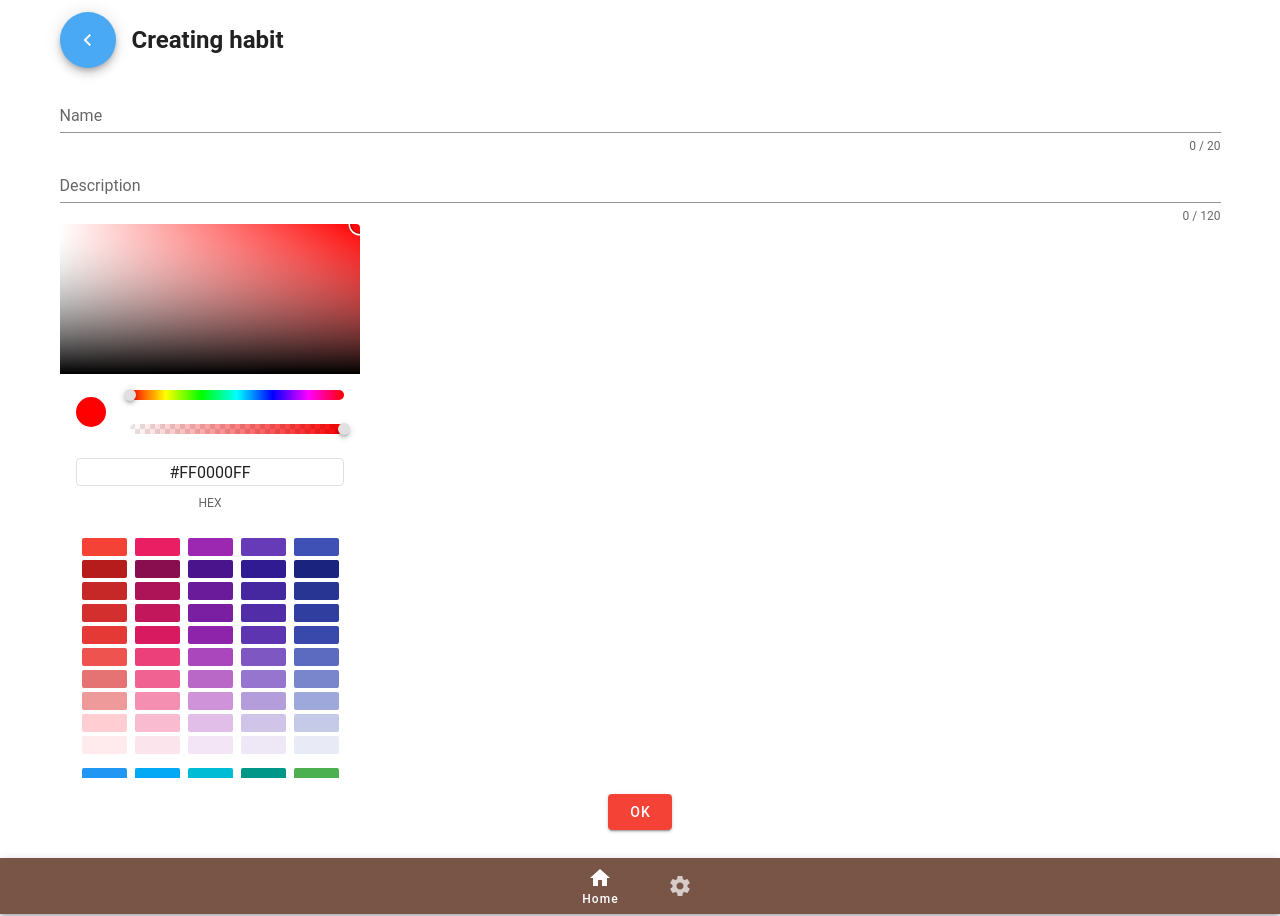
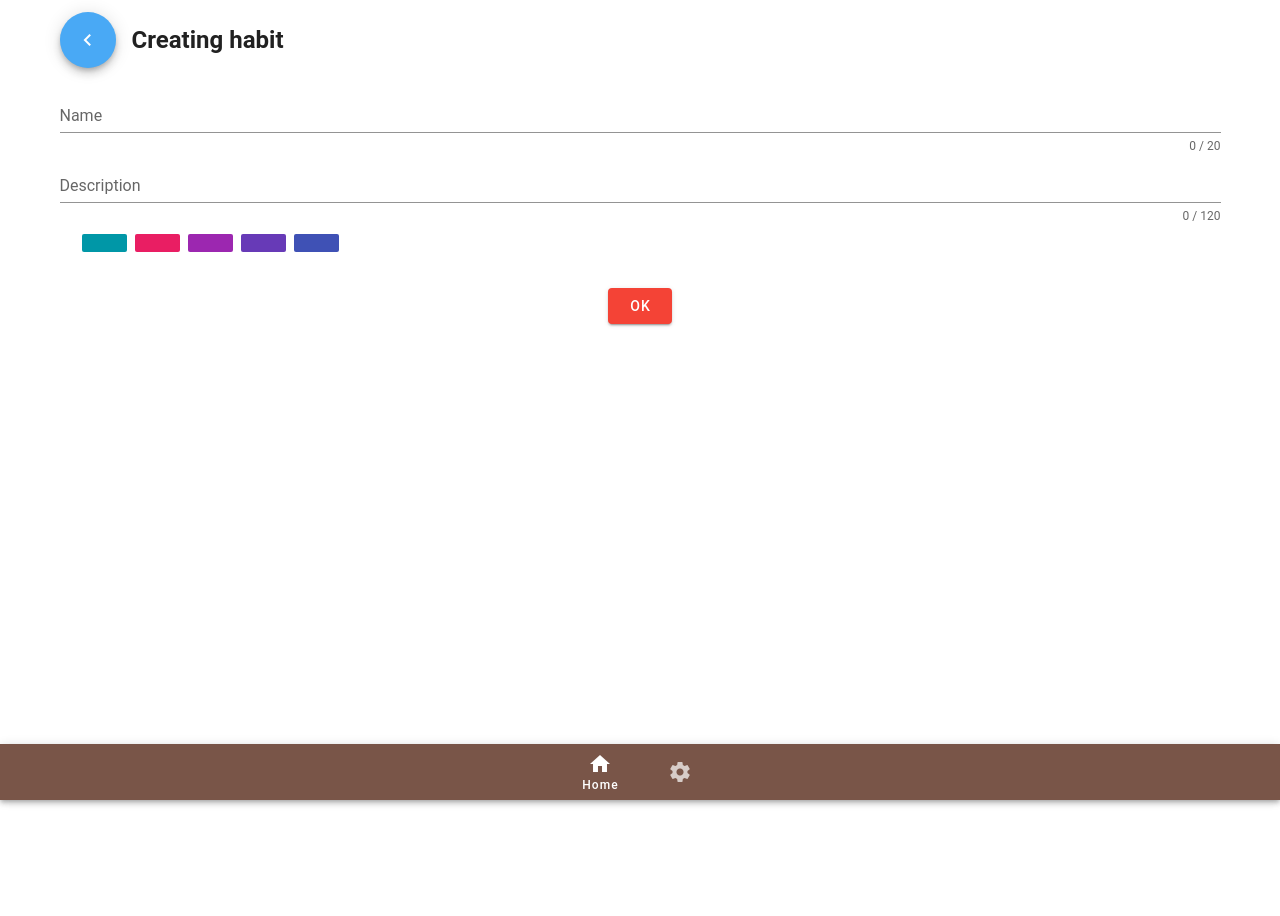
Before and after one commit to ikloster03/habit, a Vue app: page /habit/create in a window 1280 px wide. After the commit the page ends 802 px from the top, so only its background shows below. Built offline with nearby package versions, Linux system fonts and the light colour scheme; a small style sheet from the web is missing.

Commit message:
habit(form): update color picker

```diff
--- a/src/components/Habit/HabitForm.vue
+++ b/src/components/Habit/HabitForm.vue
@@ -16,10 +16,14 @@
     <v-color-picker
       v-model="form.color"
       dot-size="20"
+      mode="hexa"
+      hide-canvas
       hide-mode-switch
-      mode="hexa"
+      hide-sliders
+      hide-inputs
       show-swatches
       swatches-max-height="250"
+      :swatches="swatches"
     ></v-color-picker>
     <div class="d-flex justify-center pa-4">
       <v-btn color="red" dark @click="submit">
@@ -45,6 +49,13 @@ export default {
   data() {
     return {
       valid: true,
+      swatches: [
+        ['#0097A7FF'],
+        ['#E91E63FF'],
+        ['#9C27B0FF'],
+        ['#673AB7FF'],
+        ['#3F51B5FF'],
+      ],
       form: {
         title: '',
         description: '',
```
